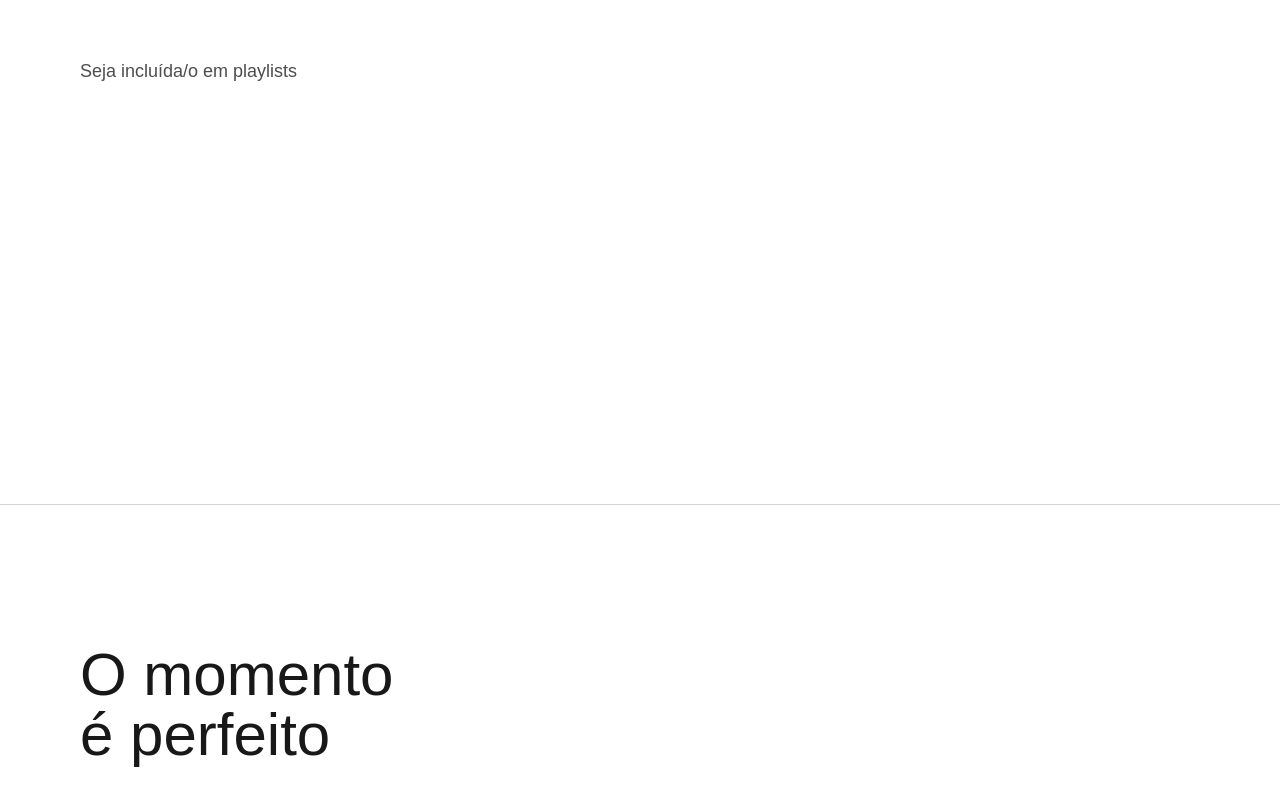
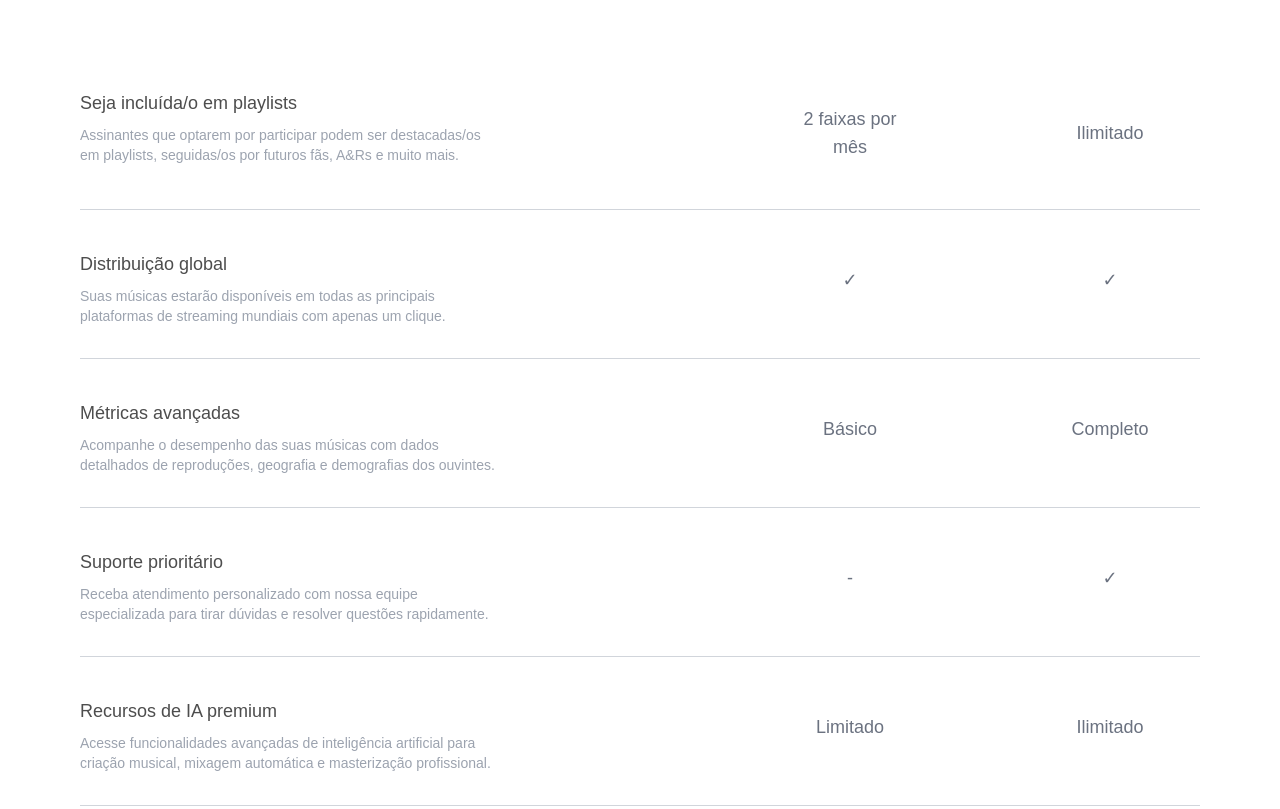
Before and after one commit to faaaabio/muv, a plain HTML site: page index.html in a window 1280 px wide. Shown: the part 5140-5949 px from the top of the page. Drawn offline with Linux system fonts and the light colour scheme; a web font is replaced by a local one.

Commit message:
Update index.html

```diff
--- a/index.html
+++ b/index.html
@@ -253,7 +253,6 @@
 
         #beneficios {
             width: 100%;
-            height: 900px;
             padding: 200px 80px 200px 80px;
             background: #FFFFFF;
             border-top: 1px solid #D1D5DB;
@@ -342,12 +341,65 @@
             width: 100%;
         }
 
+        .vantagens-list {
+            display: flex;
+            flex-direction: column;
+            gap: 8px;
+        }
+
+        .vantagem-item {
+            display: flex;
+            justify-content: space-between;
+            align-items: flex-start;
+            padding: 32px 0;
+            border-bottom: 1px solid #D1D5DB;
+        }
+
+        .vantagem-content {
+            display: flex;
+            flex-direction: column;
+            gap: 8px;
+            flex: 1;
+            max-width: 420px;
+        }
+
         .vantagem-title {
             font-size: 1.125rem;
             line-height: 1.75rem;
             color: #4D4D4D;
             font-family: 'Aeroport', sans-serif;
             font-weight: 400;
+        }
+
+        .vantagem-paragraph {
+            font-size: 0.875rem;
+            line-height: 1.25rem;
+            color: #9CA3AF;
+            font-family: 'Aeroport', sans-serif;
+            font-weight: 400;
+        }
+
+        .vantagem-planos {
+            display: flex;
+            gap: 80px;
+            margin-left: 40px;
+        }
+
+        .vantagem-plano {
+            display: flex;
+            align-items: center;
+            justify-content: center;
+            padding: 16px 24px;
+            width: 180px;
+        }
+
+        .vantagem-plano-text {
+            font-size: 1.125rem;
+            line-height: 1.75rem;
+            color: #6B7280;
+            font-family: 'Aeroport', sans-serif;
+            font-weight: 400;
+            text-align: center;
         }
 
         #mercado {
@@ -1080,7 +1132,78 @@
             </div>
 
             <div class="vantagens-block">
-                <h3 class="vantagem-title">Seja incluída/o em playlists</h3>
+                <div class="vantagens-list">
+                    <div class="vantagem-item">
+                        <div class="vantagem-content">
+                            <h3 class="vantagem-title">Seja incluída/o em playlists</h3>
+                            <p class="vantagem-paragraph">Assinantes que optarem por participar podem ser destacadas/os em playlists, seguidas/os por futuros fãs, A&Rs e muito mais.</p>
+                        </div>
+                        <div class="vantagem-planos">
+                            <div class="vantagem-plano">
+                                <p class="vantagem-plano-text">2 faixas por mês</p>
+                            </div>
+                            <div class="vantagem-plano">
+                                <p class="vantagem-plano-text">Ilimitado</p>
+                            </div>
+                        </div>
+                    </div>
+                    <div class="vantagem-item">
+                        <div class="vantagem-content">
+                            <h3 class="vantagem-title">Distribuição global</h3>
+                            <p class="vantagem-paragraph">Suas músicas estarão disponíveis em todas as principais plataformas de streaming mundiais com apenas um clique.</p>
+                        </div>
+                        <div class="vantagem-planos">
+                            <div class="vantagem-plano">
+                                <p class="vantagem-plano-text">✓</p>
+                            </div>
+                            <div class="vantagem-plano">
+                                <p class="vantagem-plano-text">✓</p>
+                            </div>
+                        </div>
+                    </div>
+                    <div class="vantagem-item">
+                        <div class="vantagem-content">
+                            <h3 class="vantagem-title">Métricas avançadas</h3>
+                            <p class="vantagem-paragraph">Acompanhe o desempenho das suas músicas com dados detalhados de reproduções, geografia e demografias dos ouvintes.</p>
+                        </div>
+                        <div class="vantagem-planos">
+                            <div class="vantagem-plano">
+                                <p class="vantagem-plano-text">Básico</p>
+                            </div>
+                            <div class="vantagem-plano">
+                                <p class="vantagem-plano-text">Completo</p>
+                            </div>
+                        </div>
+                    </div>
+                    <div class="vantagem-item">
+                        <div class="vantagem-content">
+                            <h3 class="vantagem-title">Suporte prioritário</h3>
+                            <p class="vantagem-paragraph">Receba atendimento personalizado com nossa equipe especializada para tirar dúvidas e resolver questões rapidamente.</p>
+                        </div>
+                        <div class="vantagem-planos">
+                            <div class="vantagem-plano">
+                                <p class="vantagem-plano-text">-</p>
+                            </div>
+                            <div class="vantagem-plano">
+                                <p class="vantagem-plano-text">✓</p>
+                            </div>
+                        </div>
+                    </div>
+                    <div class="vantagem-item">
+                        <div class="vantagem-content">
+                            <h3 class="vantagem-title">Recursos de IA premium</h3>
+                            <p class="vantagem-paragraph">Acesse funcionalidades avançadas de inteligência artificial para criação musical, mixagem automática e masterização profissional.</p>
+                        </div>
+                        <div class="vantagem-planos">
+                            <div class="vantagem-plano">
+                                <p class="vantagem-plano-text">Limitado</p>
+                            </div>
+                            <div class="vantagem-plano">
+                                <p class="vantagem-plano-text">Ilimitado</p>
+                            </div>
+                        </div>
+                    </div>
+                </div>
             </div>
         </div>
     </section>
```
